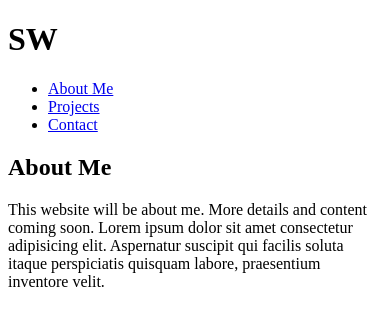
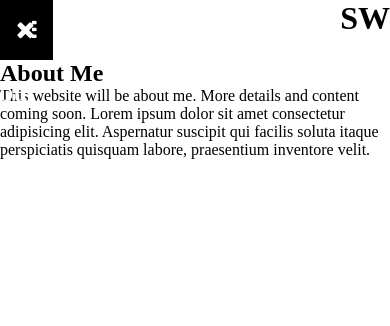
Before and after one commit to SebWatt/SD105-project, a plain HTML site: page index.html in a window 390 px wide. Drawn offline with Linux system fonts and the light colour scheme.

Commit message:
Add Hamburger Menu for Mobile View

```diff
--- a/index.html
+++ b/index.html
@@ -6,17 +6,28 @@
     <meta name="viewport" content="width=device-width, initial-scale=1.0" />
     <title>Sebastien Watt - Portfolio</title>
     <link rel="stylesheet" href="styles/styles.css" />
+    <link
+      rel="stylesheet"
+      href="https://cdnjs.cloudflare.com/ajax/libs/font-awesome/4.7.0/css/font-awesome.min.css"
+    />
   </head>
   <body>
     <header>
-      <h1>SW</h1>
-      <nav>
+      <nav class="side-menu">
+        <button class="hamburger-close" onclick="closeHamburgerMenuBtn()">
+          <i class="fa fa-close"></i>
+        </button>
         <ul>
           <li><a href="#">About Me</a></li>
           <li><a href="#">Projects</a></li>
           <li><a href="#">Contact</a></li>
         </ul>
       </nav>
+
+      <button class="hamburger-open" onclick="openHamburgerMenuBtn()">
+        <i class="fa fa-bars"></i>
+      </button>
+      <h1>SW</h1>
     </header>
     <main>
       <section class="about">
@@ -29,5 +40,7 @@
         </p>
       </section>
     </main>
+
+    <script src="js/main.js"></script>
   </body>
 </html>
--- a/js/main.js
+++ b/js/main.js
@@ -0,0 +1,10 @@
+const sideMenu = document.getElementsByClassName("side-menu")[0];
+
+function openHamburgerMenuBtn() {
+  sideMenu.style.width = "40%";
+  sideMenu.style.zIndex = 1;
+}
+function closeHamburgerMenuBtn() {
+  sideMenu.style.width = "0%";
+  sideMenu.style.zIndex = -1;
+}
--- a/styles/styles.css
+++ b/styles/styles.css
@@ -0,0 +1,61 @@
+* {
+  padding: 0;
+  margin: 0;
+  box-sizing: border-box;
+}
+
+header {
+  display: flex;
+  justify-content: space-between;
+}
+
+.side-menu {
+  display: flex;
+  flex-direction: column;
+  height: 100%;
+  width: 0;
+  position: fixed;
+  top: 0;
+  left: 0;
+  z-index: 0;
+  background-color: black;
+  transition: 0.25s;
+}
+
+.side-menu ul {
+  display: flex;
+  flex-direction: column;
+  align-items: center;
+}
+
+.side-menu li {
+  padding: 1rem 0rem;
+}
+
+.side-menu li a {
+  text-decoration: none;
+  color: white;
+  font-size: 1.75rem;
+}
+
+.side-menu li a:hover {
+  color: aqua;
+}
+
+.hamburger-open {
+  cursor: pointer;
+  background-color: black;
+  font-size: 1.5rem;
+  padding: 1rem;
+  color: white;
+  border: none;
+}
+
+.side-menu .hamburger-close {
+  cursor: pointer;
+  background-color: black;
+  font-size: 1.5rem;
+  padding: 1rem;
+  color: white;
+  border: none;
+}
```
